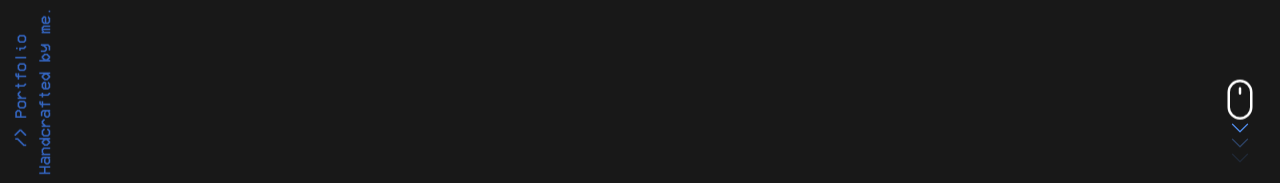
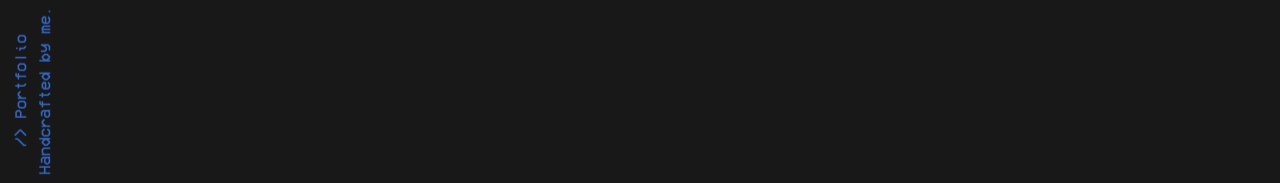
Before and after one commit to titouanfuchs/PortfolioV3, a Next.js app in the folder front/: page / in a window 1280 px wide. Shown: the part 617-800 px from the top of the page. Built offline with nearby package versions, Linux system fonts and the light colour scheme.

Commit message:
feat: add mouse scroll animation

```diff
--- a/front/pages/_app.tsx
+++ b/front/pages/_app.tsx
@@ -3,8 +3,22 @@ import type { AppProps } from 'next/app'
 import LayoutComponent from '../components/LayoutComponent';
 
 import dynamic from "next/dynamic";
+import { useEffect, useState } from 'react';
 
 function MyApp({ Component, pageProps }: AppProps) {
+
+    const [display, setDisplay] = useState(true);
+
+    useEffect(() => {
+        window.onscroll = function (ev) {
+            if ((window.innerHeight + window.scrollY) >= document.body.offsetHeight) {
+                setDisplay(false);
+            } else {
+                setDisplay(true);
+            }
+        };
+    })
+
     return (
         <div className="bg-dark text-light">
             <div className="verticalText fixed text-center flex flex-col justify-center text-primary bottom-0 pt-2 pr-2 pb-2">
@@ -12,7 +26,7 @@ function MyApp({ Component, pageProps }: AppProps) {
                 <p>{'/>'} Portfolio</p>
             </div>
             <Component {...pageProps} />
-            <div className="fixed right-0 bottom-0 text-white w-10 m-auto mr-5 mb-5 space-y-2">
+            {display && <div className="fixed right-0 bottom-0 text-white w-10 m-auto mr-5 mb-5 space-y-2">
                 <div className="max-h-full">
                     <svg xmlns="http://www.w3.org/2000/svg" fill="currentColor" className="bi bi-mouse w-full h-full mouse" viewBox="0 0 16 16">
                         <path d="M8 3a.5.5 0 0 1 .5.5v2a.5.5 0 0 1-1 0v-2A.5.5 0 0 1 8 3zm4 8a4 4 0 0 1-8 0V5a4 4 0 1 1 8 0v6zM8 0a5 5 0 0 0-5 5v6a5 5 0 0 0 10 0V5a5 5 0 0 0-5-5z" />
@@ -20,16 +34,16 @@ function MyApp({ Component, pageProps }: AppProps) {
                 </div>
                 <div className="grid place-content-center content-center arrows text-primary_accent">
                     <svg xmlns="http://www.w3.org/2000/svg" fill="currentColor" className="bi bi-chevron-down w-[50%] m-auto arrow" viewBox="0 0 16 12">
-                        <path fill-rule="evenodd" d="M1.646 4.646a.5.5 0 0 1 .708 0L8 10.293l5.646-5.647a.5.5 0 0 1 .708.708l-6 6a.5.5 0 0 1-.708 0l-6-6a.5.5 0 0 1 0-.708z" />
+                        <path fillRule="evenodd" d="M1.646 4.646a.5.5 0 0 1 .708 0L8 10.293l5.646-5.647a.5.5 0 0 1 .708.708l-6 6a.5.5 0 0 1-.708 0l-6-6a.5.5 0 0 1 0-.708z" />
                     </svg>
                     <svg xmlns="http://www.w3.org/2000/svg" fill="currentColor" className="bi bi-chevron-down w-[50%] m-auto arrow" viewBox="0 0 16 12">
-                        <path fill-rule="evenodd" d="M1.646 4.646a.5.5 0 0 1 .708 0L8 10.293l5.646-5.647a.5.5 0 0 1 .708.708l-6 6a.5.5 0 0 1-.708 0l-6-6a.5.5 0 0 1 0-.708z" />
+                        <path fillRule="evenodd" d="M1.646 4.646a.5.5 0 0 1 .708 0L8 10.293l5.646-5.647a.5.5 0 0 1 .708.708l-6 6a.5.5 0 0 1-.708 0l-6-6a.5.5 0 0 1 0-.708z" />
                     </svg>
                     <svg xmlns="http://www.w3.org/2000/svg" fill="currentColor" className="bi bi-chevron-down w-[50%] m-auto arrow" viewBox="0 0 16 12">
-                        <path fill-rule="evenodd" d="M1.646 4.646a.5.5 0 0 1 .708 0L8 10.293l5.646-5.647a.5.5 0 0 1 .708.708l-6 6a.5.5 0 0 1-.708 0l-6-6a.5.5 0 0 1 0-.708z" />
+                        <path fillRule="evenodd" d="M1.646 4.646a.5.5 0 0 1 .708 0L8 10.293l5.646-5.647a.5.5 0 0 1 .708.708l-6 6a.5.5 0 0 1-.708 0l-6-6a.5.5 0 0 1 0-.708z" />
                     </svg>
                 </div>
-            </div>
+            </div>}
         </div>
 );
 }
--- a/front/pages/index.tsx
+++ b/front/pages/index.tsx
@@ -33,7 +33,7 @@ const Home: NextPage = () => {
     })
 
     return (
-        <div className="w-full h-full p-2 overflow-x-hidden select-none">
+        <div className="w-full h-full p-2 overflow-x-hidden select-none mainEL" id="mainEL">
             <Head>
                 <title>Portoflio</title>
                 <meta name="description" content="Created with NextJs." />
```
